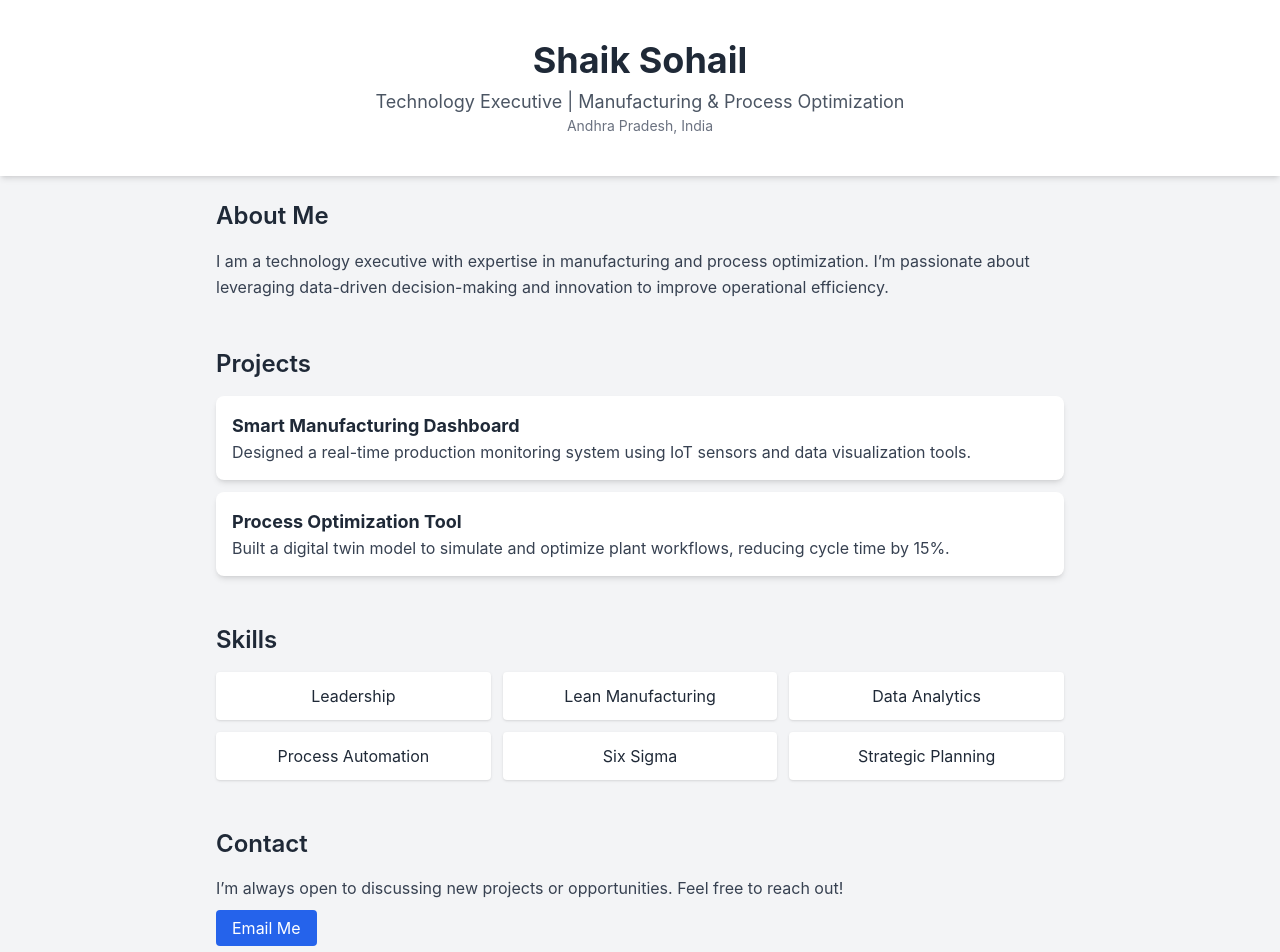
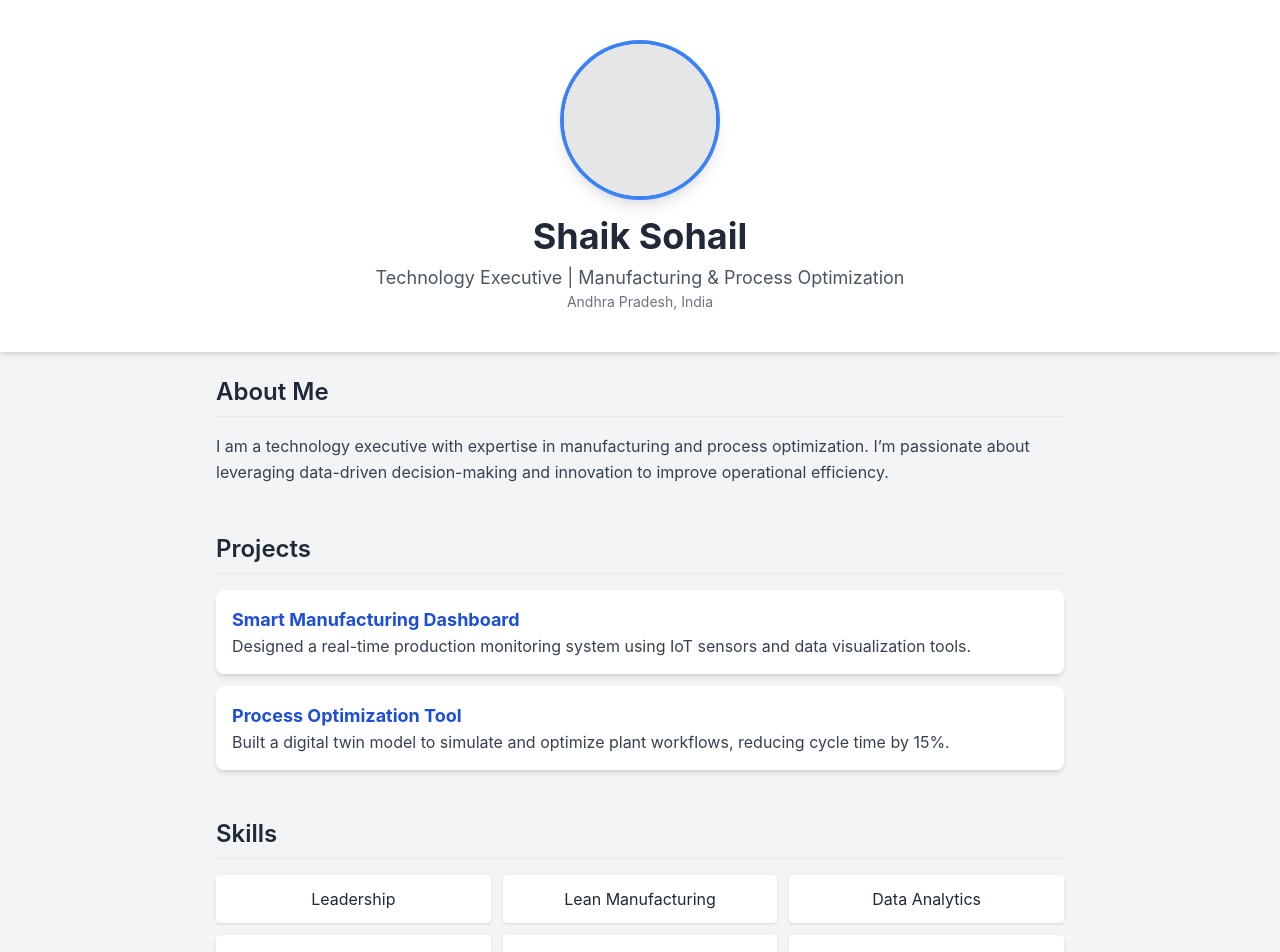
Before and after one commit to shaiksohail0728-debug/sohail-portfolio, a React (Vite) app: page / in a window 1280 px wide. Shown: the top 952 px of the page. Built offline with nearby package versions, Linux system fonts and the light colour scheme.

Commit message:
Enhance App.jsx with styling and structure updates

```diff
--- a/src/App.jsx
+++ b/src/App.jsx
@@ -5,8 +5,14 @@ function App() {
   return (
     <div className="bg-gray-100 min-h-screen text-gray-800">
       {/* Header */}
-      <header className="text-center py-10 bg-white shadow-md">
-        <h1 className="text-4xl font-bold mb-2">Shaik Sohail</h1>
+      <header className="text-center py-10 bg-white shadow-md relative overflow-hidden">
+        {/* Profile Image */}
+        <img
+          src="/photo.jpg" // ✅ make sure photo.jpg is in public/
+          alt="Shaik Sohail"
+          className="w-40 h-40 rounded-full mx-auto mb-4 border-4 border-blue-500 shadow-lg hover:scale-105 transition-transform duration-500"
+        />
+        <h1 className="text-4xl font-bold mb-2 animate-fade-in">Shaik Sohail</h1>
         <p className="text-lg text-gray-600">
           Technology Executive | Manufacturing & Process Optimization
         </p>
@@ -17,30 +23,28 @@ function App() {
       <main className="max-w-4xl mx-auto p-6 space-y-12">
         {/* About Section */}
         <section id="about">
-          <h2 className="text-2xl font-semibold mb-4">About Me</h2>
+          <h2 className="text-2xl font-semibold mb-4 border-b pb-2">About Me</h2>
           <p className="text-gray-700 leading-relaxed">
-            I am a technology executive with expertise in manufacturing and process
-            optimization. I’m passionate about leveraging data-driven decision-making
-            and innovation to improve operational efficiency.
+            I am a technology executive with expertise in manufacturing and process optimization.
+            I’m passionate about leveraging data-driven decision-making and innovation to improve
+            operational efficiency.
           </p>
         </section>
 
         {/* Projects Section */}
         <section id="projects">
-          <h2 className="text-2xl font-semibold mb-4">Projects</h2>
+          <h2 className="text-2xl font-semibold mb-4 border-b pb-2">Projects</h2>
           <ul className="space-y-3">
-            <li className="bg-white shadow-md p-4 rounded-lg">
-              <h3 className="font-bold text-lg">Smart Manufacturing Dashboard</h3>
+            <li className="bg-white shadow-md p-4 rounded-lg hover:shadow-lg transition-shadow duration-300">
+              <h3 className="font-bold text-lg text-blue-700">Smart Manufacturing Dashboard</h3>
               <p className="text-gray-700">
-                Designed a real-time production monitoring system using IoT sensors
-                and data visualization tools.
+                Designed a real-time production monitoring system using IoT sensors and data visualization tools.
               </p>
             </li>
-            <li className="bg-white shadow-md p-4 rounded-lg">
-              <h3 className="font-bold text-lg">Process Optimization Tool</h3>
+            <li className="bg-white shadow-md p-4 rounded-lg hover:shadow-lg transition-shadow duration-300">
+              <h3 className="font-bold text-lg text-blue-700">Process Optimization Tool</h3>
               <p className="text-gray-700">
-                Built a digital twin model to simulate and optimize plant workflows,
-                reducing cycle time by 15%.
+                Built a digital twin model to simulate and optimize plant workflows, reducing cycle time by 15%.
               </p>
             </li>
           </ul>
@@ -48,26 +52,35 @@ function App() {
 
         {/* Skills Section */}
         <section id="skills">
-          <h2 className="text-2xl font-semibold mb-4">Skills</h2>
+          <h2 className="text-2xl font-semibold mb-4 border-b pb-2">Skills</h2>
           <ul className="grid grid-cols-2 sm:grid-cols-3 gap-3">
-            <li className="bg-white shadow p-3 rounded text-center">Leadership</li>
-            <li className="bg-white shadow p-3 rounded text-center">Lean Manufacturing</li>
-            <li className="bg-white shadow p-3 rounded text-center">Data Analytics</li>
-            <li className="bg-white shadow p-3 rounded text-center">Process Automation</li>
-            <li className="bg-white shadow p-3 rounded text-center">Six Sigma</li>
-            <li className="bg-white shadow p-3 rounded text-center">Strategic Planning</li>
+            {[
+              "Leadership",
+              "Lean Manufacturing",
+              "Data Analytics",
+              "Process Automation",
+              "Six Sigma",
+              "Strategic Planning",
+            ].map((skill) => (
+              <li
+                key={skill}
+                className="bg-white shadow p-3 rounded text-center hover:bg-blue-50 transition duration-300"
+              >
+                {skill}
+              </li>
+            ))}
           </ul>
         </section>
 
         {/* Contact Section */}
         <section id="contact">
-          <h2 className="text-2xl font-semibold mb-4">Contact</h2>
+          <h2 className="text-2xl font-semibold mb-4 border-b pb-2">Contact</h2>
           <p className="text-gray-700 mb-4">
             I’m always open to discussing new projects or opportunities. Feel free to reach out!
           </p>
           <a
             href="mailto:shaiksohail@example.com"
-            className="bg-blue-600 text-white px-4 py-2 rounded hover:bg-blue-700 transition"
+            className="bg-blue-600 text-white px-5 py-2 rounded hover:bg-blue-700 transition duration-300"
           >
             Email Me
           </a>
```
